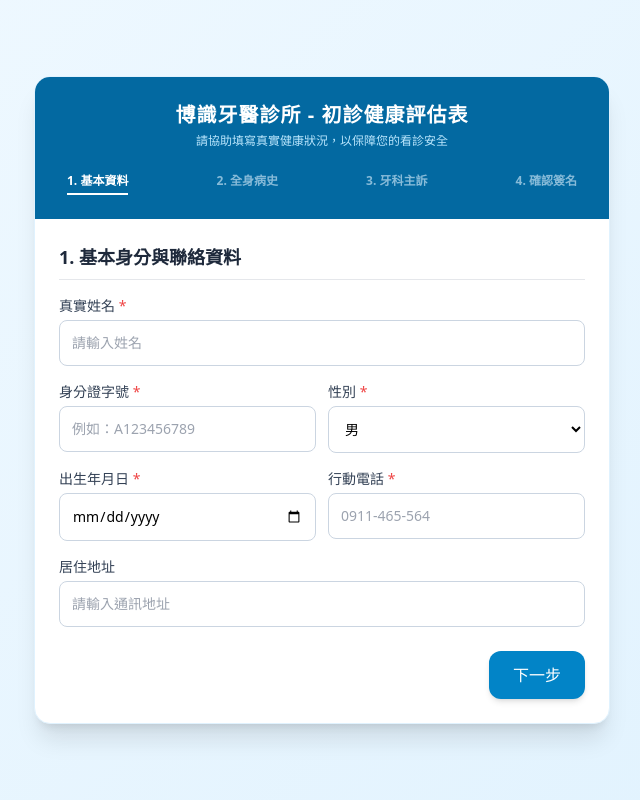
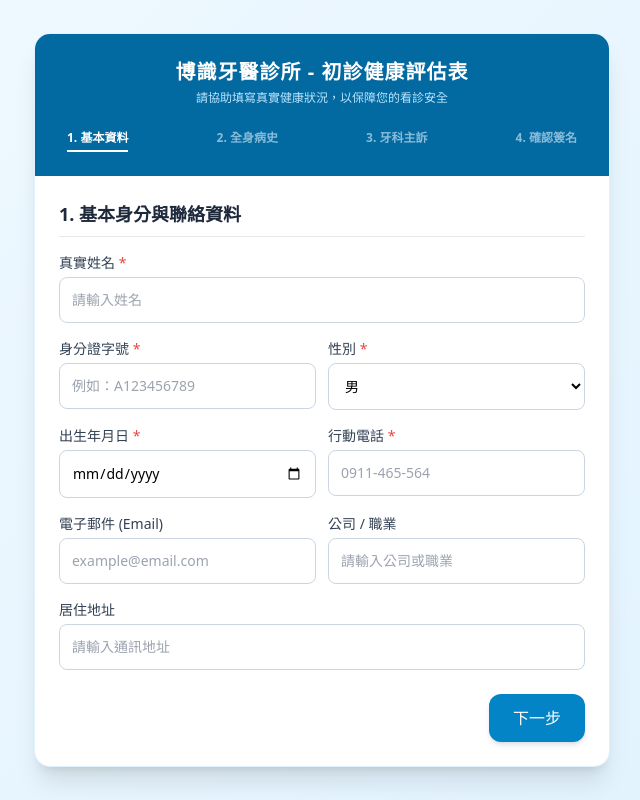
Before and after one commit to ychuang-tw/AddressInputer, a plain HTML site: page gemini-code-1794331967539.html in a window 1280 px wide. Shown: the whole page, without its empty margins (318-958 px from the left). Drawn offline with nearby package versions, Linux system fonts and the light colour scheme.

Commit message:
Add email and company fields to form

```diff
--- a/gemini-code-1794331967539.html
+++ b/gemini-code-1794331967539.html
@@ -73,6 +73,19 @@
               <input type="tel" required class="w-full p-3 border border-slate-300 rounded-lg focus:ring-2 focus:ring-sky-500 outline-none" placeholder="0911-465-564">
             </div>
           </div>
+
+          <!-- 新增：Email 與 公司/職業 左右並排一列 -->
+          <div class="grid grid-cols-2 gap-3">
+            <div>
+              <label class="block font-medium text-slate-700 mb-1">電子郵件 (Email)</label>
+              <input type="email" class="w-full p-3 border border-slate-300 rounded-lg focus:ring-2 focus:ring-sky-500 outline-none" placeholder="example@email.com">
+            </div>
+            <div>
+              <label class="block font-medium text-slate-700 mb-1">公司 / 職業</label>
+              <input type="text" class="w-full p-3 border border-slate-300 rounded-lg focus:ring-2 focus:ring-sky-500 outline-none" placeholder="請輸入公司或職業">
+            </div>
+          </div>
+
           <div>
             <label class="block font-medium text-slate-700 mb-1">居住地址</label>
             <input type="text" class="w-full p-3 border border-slate-300 rounded-lg focus:ring-2 focus:ring-sky-500 outline-none" placeholder="請輸入通訊地址">
@@ -151,7 +164,6 @@
           <div>
             <label class="block font-medium text-slate-700 mb-1 text-xs">病患數位簽名 <span class="text-red-500">*</span></label>
             <div class="border-2 border-dashed border-slate-300 rounded-xl bg-slate-50 p-2 relative">
-              <!-- 加入固定高度與背景色確保 Canvas 可見 -->
               <canvas id="signature-pad" class="w-full h-36 bg-white rounded-lg cursor-crosshair block"></canvas>
               <button type="button" id="clearBtn" class="absolute bottom-3 right-4 text-xs text-rose-600 bg-white px-3 py-1.5 border rounded-md shadow-sm hover:bg-rose-50 cursor-pointer">清除重簽</button>
             </div>
@@ -170,8 +182,7 @@
   <script>
     let signaturePad = null;
 
-    // 步驟切換邏輯
-    function switchStep(targetStep) {
+    window.switchStep = function(targetStep) {
       document.querySelectorAll('.step-pane').forEach(el => el.classList.add('hidden'));
       const targetPane = document.querySelector(`[data-step="${targetStep}"]`);
       if (targetPane) {
@@ -189,13 +200,11 @@
       });
       window.scrollTo({ top: 0, behavior: 'smooth' });
 
-      // 當切換到第 4 步時，重新調整簽名畫布大小（確保切換隱藏後顯示時尺寸正確）
       if (targetStep === 4 && signaturePad) {
         setTimeout(resizeCanvas, 50);
       }
     }
 
-    // 初始化與調整 Canvas 畫布
     function initSignaturePad() {
       const canvas = document.getElementById('signature-pad');
       if (!canvas) return;
@@ -217,15 +226,11 @@
       canvas.width = canvas.offsetWidth * ratio;
       canvas.height = canvas.offsetHeight * ratio;
       canvas.getContext("2d").scale(ratio, ratio);
-
-      // 保留原本簽名或清除（切換步驟時建議保留原筆跡，此處不強制 clear）
     }
 
-    // 頁面載入完成後初始化
     window.addEventListener('DOMContentLoaded', () => {
       initSignaturePad();
 
-      // 清除按鈕事件
       const clearBtn = document.getElementById('clearBtn');
       if (clearBtn) {
         clearBtn.addEventListener('click', () => {
@@ -233,7 +238,6 @@
         });
       }
 
-      // 表單送出事件
       const form = document.getElementById('intakeForm');
       if (form) {
         form.addEventListener('submit', (e) => {
```
